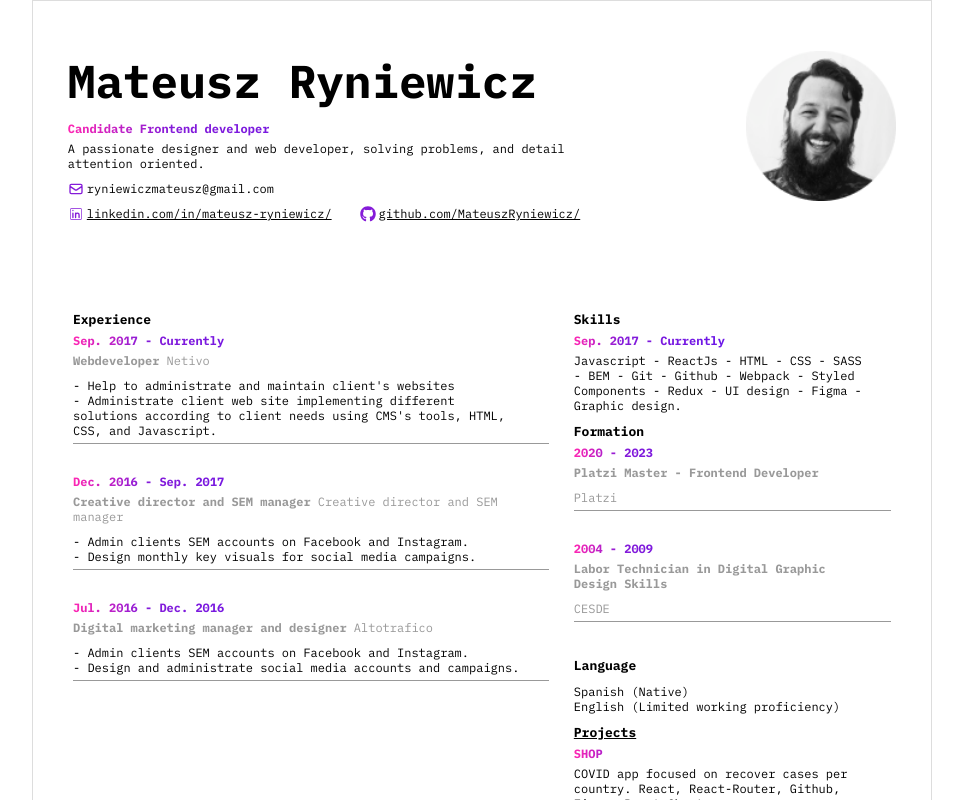
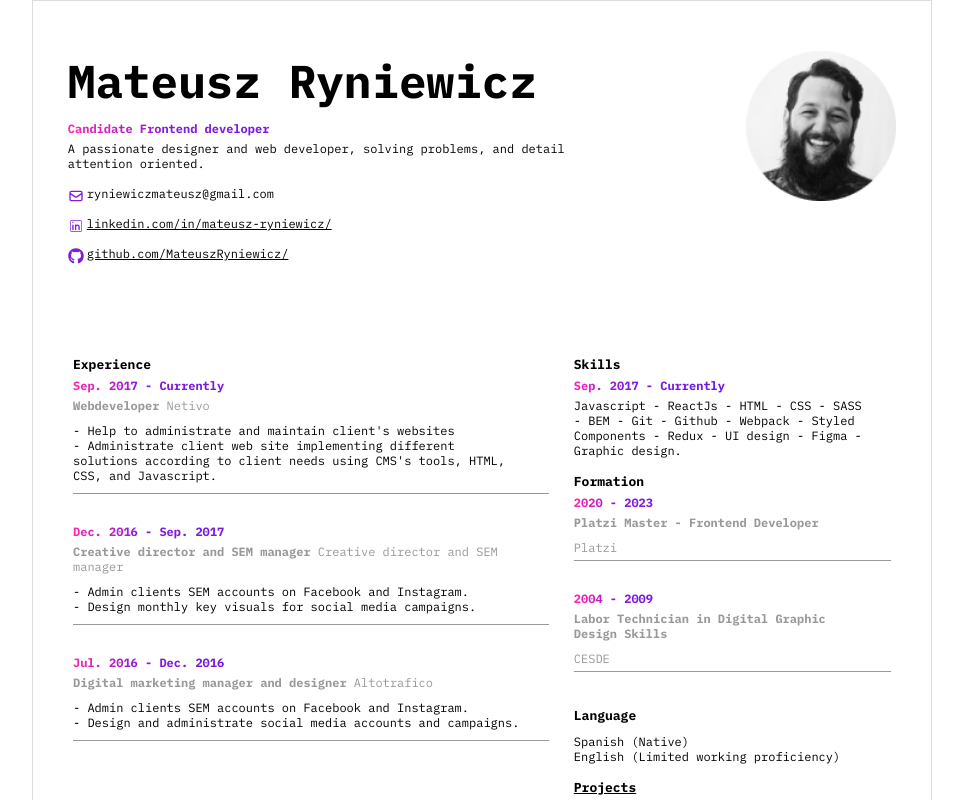
Before and after one commit to MateuszRyniewicz/project-cv, a React (Create React App) app: page / in a window 1280 px wide. Shown: the top 800 px of the page, without its empty margins (158-1121 px from the left). Built offline with nearby package versions, Linux system fonts and the light colour scheme.

Commit message:
do few  amendments

```diff
--- a/src/components/Hero.js
+++ b/src/components/Hero.js
@@ -32,6 +32,8 @@ const Hero = () => {
 							linkedin.com/in/mateusz-ryniewicz/
 						</a>
 					</p>
+				</div>
+				<div className='hero-box-text-info'>
 					<FaGithub className='icon-color' />
 					<p className='text-small text-underline'>
 						<a
--- a/src/scss/_share.scss
+++ b/src/scss/_share.scss
@@ -8,7 +8,7 @@
 
 .text-small {
 	@include text(12px, 400, $color-black, auto);
-	padding: 5px 25px 5px 0;
+	padding: 5px 25px 10px 0;
 }
 
 .text-small-color-gray {
--- a/src/scss/_veriables.scss
+++ b/src/scss/_veriables.scss
@@ -1,3 +1,10 @@
 $max-width: 1200px;
 $color-black: #000;
 $color-gray: #999;
+
+$breakpoints: (
+	xs: 576px,
+	sm: 768px,
+	md: 992px,
+	lg: 1200px,
+);
--- a/src/scss/sections/_hero.scss
+++ b/src/scss/sections/_hero.scss
@@ -6,6 +6,7 @@
 
 	.hero-box-text {
 		width: 80%;
+
 		.hero-heading {
 			@include text(46px, 700, $color-black, auto);
 			margin-bottom: 10px;
```
